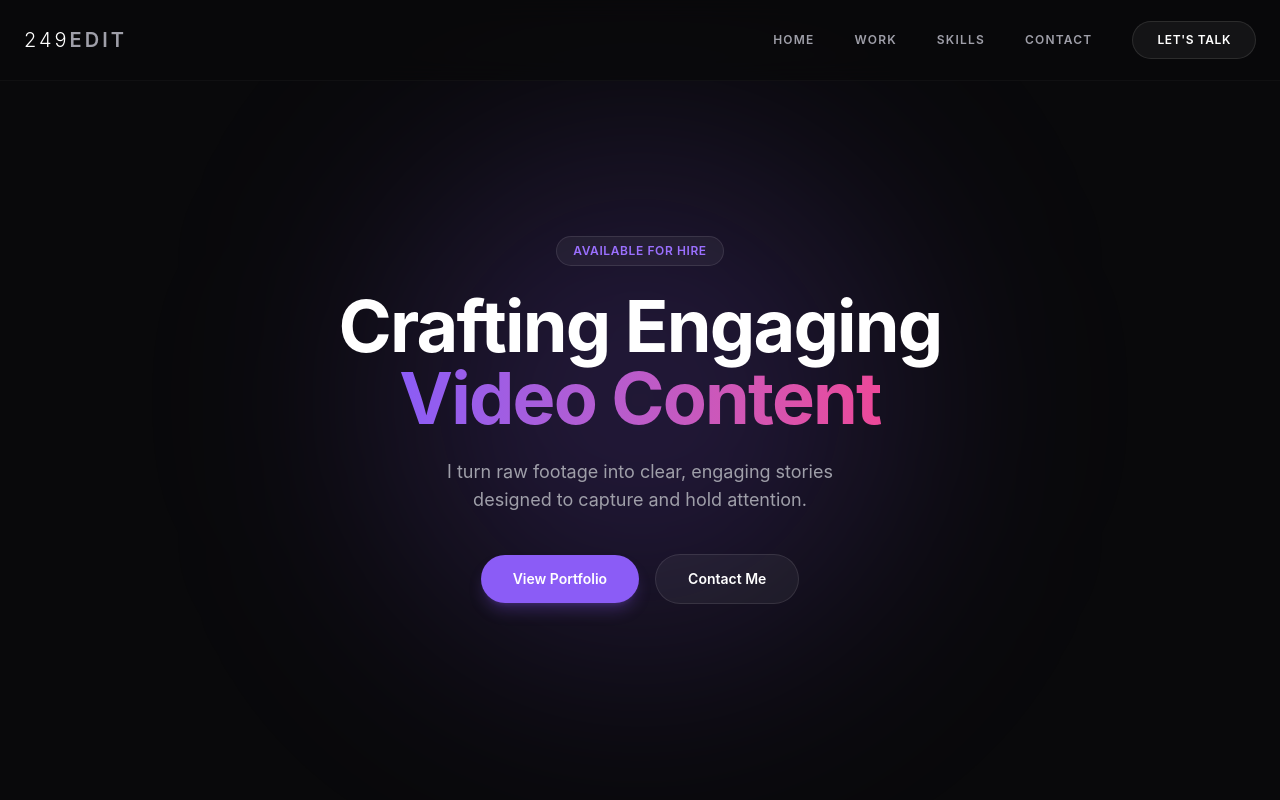
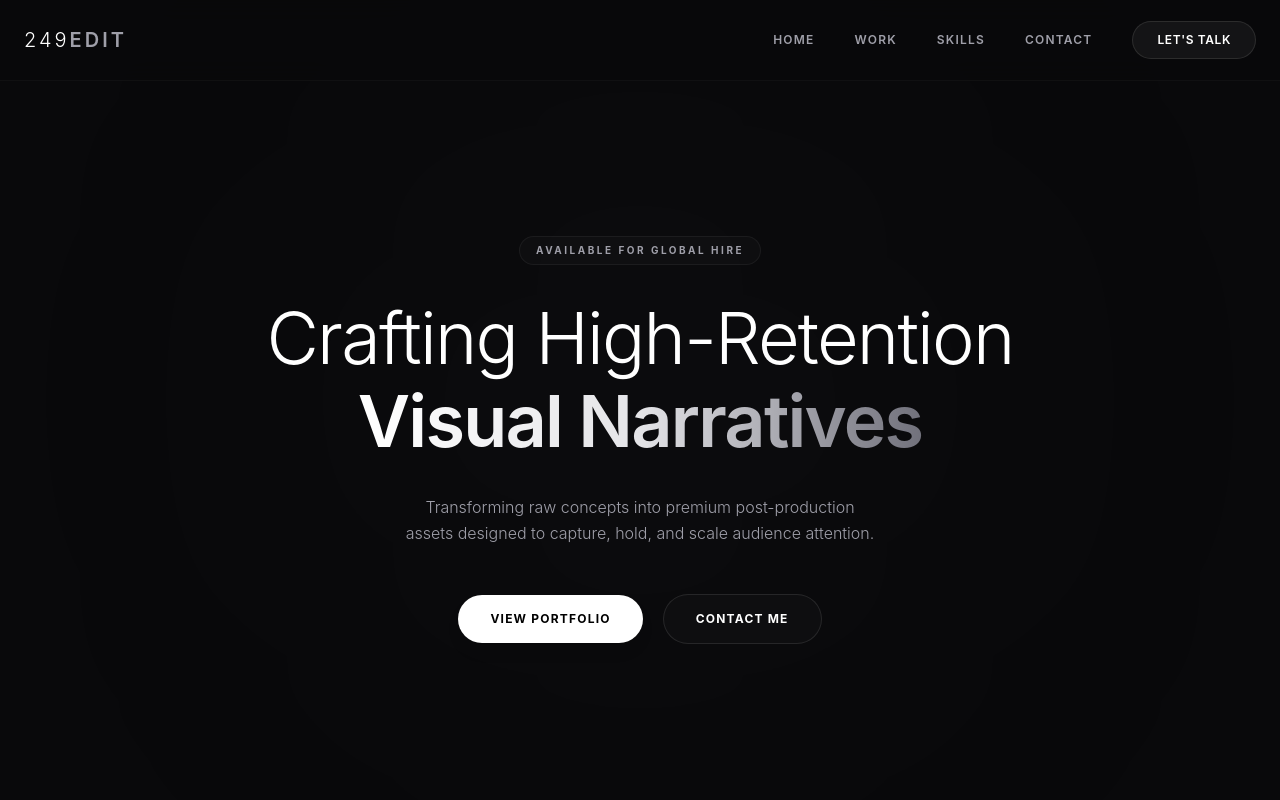
Before and after one commit to khababwork/portfolio, a React (Vite) app: page / in a window 1280 px wide. Shown: the top 800 px of the page. Built offline with nearby package versions, Linux system fonts and the light colour scheme.

Commit message:
توجه جديد

```diff
--- a/src/components/Hero.jsx
+++ b/src/components/Hero.jsx
@@ -2,34 +2,43 @@ const Hero = () => {
   return (
     <section
       id="home"
-      className="relative flex min-h-screen items-center justify-center pt-10 overflow-hidden">
-      {/* Background decoration */}
-      <div className="absolute top-1/2 left-1/2 -translate-x-1/2 -translate-y-1/2 w-[500px] h-[500px] bg-primary/20 rounded-full blur-[120px] pointer-events-none" />
+      className="relative flex min-h-screen items-center justify-center pt-20 overflow-hidden bg-zinc-950 select-none"
+    >
+      {/* Background soft glow decoration */}
+      <div className="absolute top-1/2 left-1/2 -translate-x-1/2 -translate-y-1/2 w-[600px] h-[600px] bg-zinc-800/10 rounded-full blur-[140px] pointer-events-none" />
 
       <div className="container relative z-10 mx-auto px-6 text-center">
         <div className="animate-fade-in-up">
-          <span className="inline-block rounded-full border border-white/10 bg-white/5 px-4 py-1.5 text-xs font-semibold uppercase tracking-wider text-[#9B70FF] mb-6">
-            Available for Hire
+          {/* Refined Badge */}
+          <span className="inline-block rounded-full border border-white/5 bg-white/[0.02] px-4 py-1.5 text-[10px] font-bold uppercase tracking-[0.25em] text-zinc-400 mb-8">
+            Available for Global Hire
           </span>
-          <h1 className="text-5xl md:text-7xl font-bold tracking-tight text-white mb-6 text-balance">
-            Crafting Engaging <br />
-            <span className="text-transparent bg-clip-text bg-linear-to-r from-primary to-secondary">
-              Video Content
+
+          {/* Cinematic Title */}
+          <h1 className="text-4xl sm:text-6xl md:text-7xl font-light tracking-tight text-white mb-8 text-balance max-w-5xl mx-auto leading-[1.15]">
+            Crafting High-Retention <br />
+            <span className="font-semibold text-transparent bg-clip-text bg-gradient-to-r from-white via-zinc-200 to-zinc-500">
+              Visual Narratives
             </span>
           </h1>
-          <p className="mx-auto max-w-2xl text-lg text-zinc-400 mb-10 text-balance">
-            I turn raw footage into clear, engaging stories designed to capture
-            and hold attention.
+
+          {/* Elegant Subtitle */}
+          <p className="mx-auto max-w-xl text-sm md:text-base font-light text-zinc-400 mb-12 text-balance leading-relaxed">
+            Transforming raw concepts into premium post-production assets designed to capture, hold, and scale audience attention.
           </p>
-          <div className="flex flex-col sm:flex-row items-center justify-center gap-4">
+
+          {/* Action Buttons */}
+          <div className="flex flex-col sm:flex-row items-center justify-center gap-5">
             <a
               href="#work"
-              className="w-full sm:w-auto rounded-full bg-primary px-8 py-3.5 text-sm font-semibold text-white shadow-lg shadow-primary/25 transition-all duration-300 hover:bg-primary/90 hover:shadow-primary/40 hover:-translate-y-1 active:scale-97">
+              className="w-full sm:w-auto rounded-full bg-white px-8 py-4 text-xs font-bold uppercase tracking-widest text-black transition-all duration-300 hover:bg-zinc-200 hover:-translate-y-0.5 active:scale-95 shadow-lg"
+            >
               View Portfolio
             </a>
             <a
               href="#contact"
-              className="w-full sm:w-auto rounded-full border border-white/10 bg-white/5 px-8 py-3.5 text-sm font-semibold text-white transition-all hover:bg-white/10 hover:-translate-y-1 duration-300 active:scale-97">
+              className="w-full sm:w-auto rounded-full border border-white/10 bg-white/[0.02] px-8 py-4 text-xs font-bold uppercase tracking-widest text-white transition-all duration-300 hover:bg-white/5 hover:border-white/20 hover:-translate-y-0.5 active:scale-95"
+            >
               Contact Me
             </a>
           </div>
```
